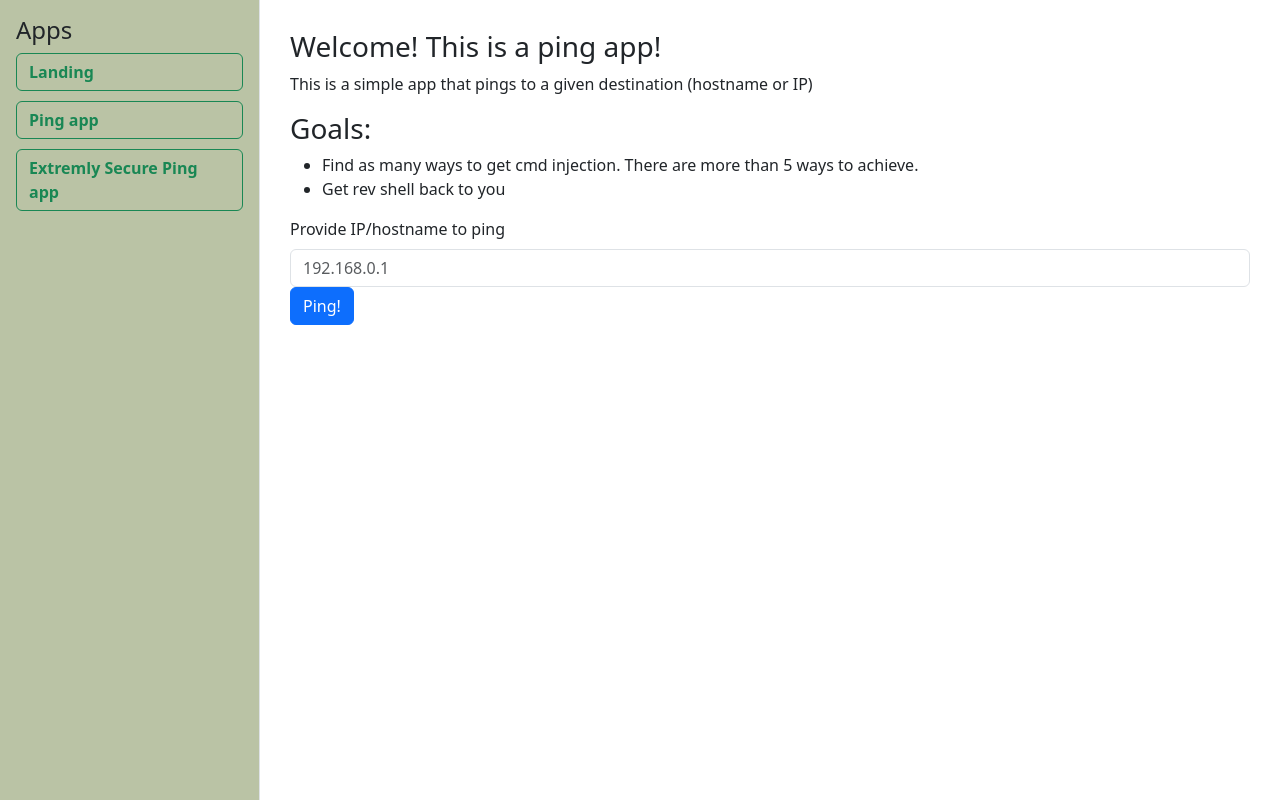
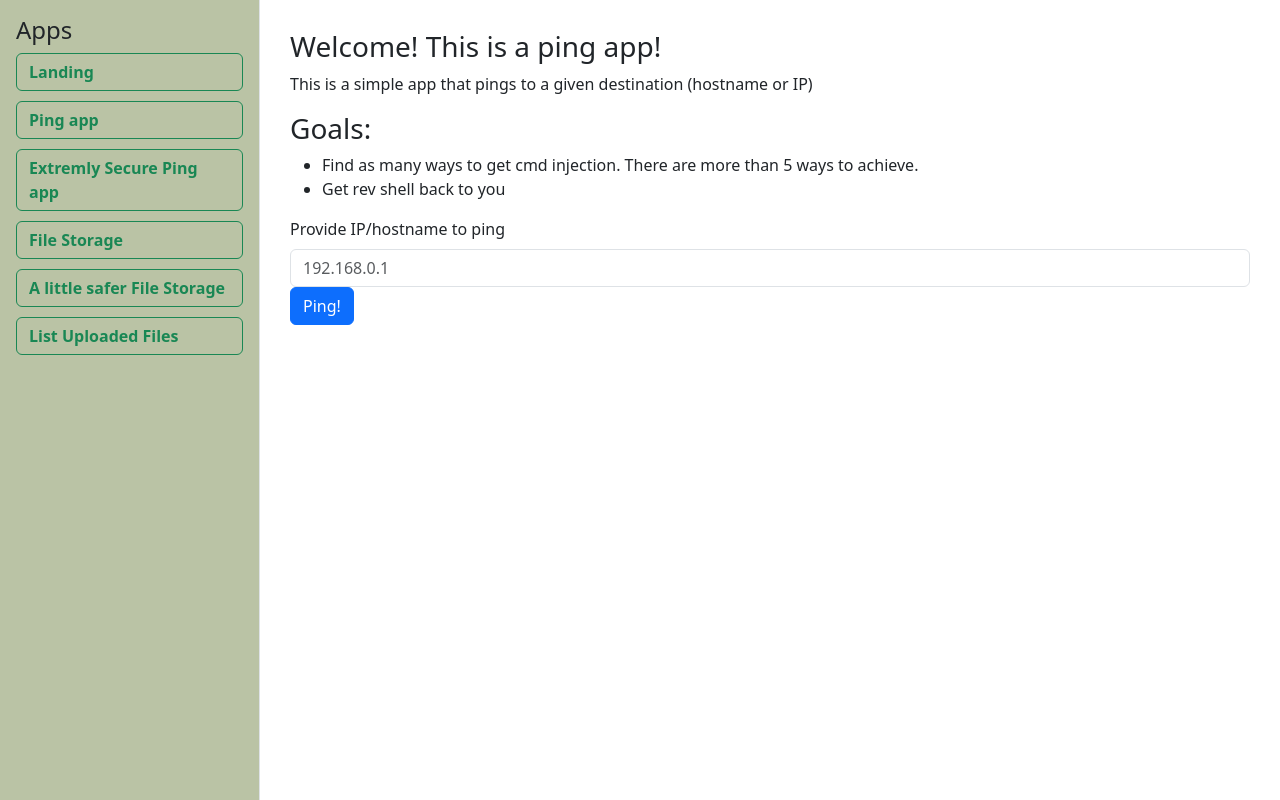
Before and after one commit to nagasivakrishna/Vulnlab, a Flask app: page /dashboard in a window 1280 px wide. Run offline with Flask 3, Linux system fonts and the light colour scheme; some libraries are stand-ins or nearby versions.

Commit message:
added dir traversal, idor app

```diff
--- a/app.py
+++ b/app.py
@@ -1,9 +1,12 @@
-from flask import Flask, render_template, request, redirect, url_for
+from flask import Flask, render_template, request, redirect, url_for, render_template_string
 import os
 import re
 import subprocess
+import uuid
+from werkzeug.utils import safe_join
 
 app = Flask(__name__)
+FILES_DIR = './files'
 
 # Routes
 @app.route('/', methods=['GET', 'PUT', 'POST'])
@@ -67,7 +70,82 @@ def pingsafe():
     return render_template('dashboard.html', show_section='pingsafe', result=result)
 
 
+# File upload and viewing
+@app.route('/files', methods=['GET', 'POST'])
+def files():
+    file_content = ''
+    filename = ''
 
+    if request.method == 'POST':
+        uploaded_file = request.files.get('file')
+        if uploaded_file and uploaded_file.filename:
+            ext = os.path.splitext(uploaded_file.filename)[1]
+            filename = f"{uuid.uuid4().hex}{ext}"
+            save_path = os.path.join(FILES_DIR, filename)
+            uploaded_file.save(save_path)
+            # Redirect to GET with filename as query param
+            return redirect(url_for('files', file=filename))
+
+    if request.method == 'GET' and 'file' in request.args:
+        filename = request.args.get('file')
+        print(f"Requested file: {filename}")
+
+        # Validate filename to prevent directory traversal attacks
+        # Ensure the filename is safe and exists
+        safe_path = safe_join(FILES_DIR, filename)
+
+        #print(f"Safe path: {safe_path}")
+        if not safe_path or not os.path.isfile(safe_path):
+            file_content = f"Error reading file."
+        try:
+            with open(safe_path, 'r', encoding='utf-8') as f:
+                file_content = f.read()
+        except Exception as e:
+            file_content = f"Error reading file"
+
+    return render_template('dashboard.html', show_section='files', filename=filename, file_content=file_content)
+
+# File upload and viewing (unsafe copy)
+@app.route('/filesunsafe', methods=['GET', 'POST'])
+def filesunsafe():
+    file_content = ''
+    filename = ''
+
+    if request.method == 'POST':
+        uploaded_file = request.files.get('file')
+        filename = uploaded_file.filename
+        if uploaded_file and uploaded_file.filename:
+            save_path = os.path.join(FILES_DIR, filename)
+            uploaded_file.save(save_path)
+            # Redirect to GET with filename as query param
+            return redirect(url_for('filesunsafe', file=filename))
+
+    if request.method == 'GET' and 'file' in request.args:
+        filename = request.args.get('file')
+        print(f"Requested file: {filename}")
+
+        safe_path = FILES_DIR+"/"+filename
+        print(f"Safe path: {safe_path}")
+        if not safe_path or not os.path.isfile(safe_path):
+            file_content = f"Error reading file."
+        try:
+            with open(safe_path, 'r', encoding='utf-8') as f:
+                file_content = f.read()
+        except Exception as e:
+            file_content = f"Error reading file"
+
+    return render_template('dashboard.html', show_section='filesunsafe', filename=filename, file_content=file_content)
+
+
+@app.route('/list')
+def list_files():
+    try:
+        files = os.listdir(FILES_DIR)
+        files = [f for f in files if os.path.isfile(os.path.join(FILES_DIR, f))]  # Only list files
+        print(f"Files in directory: {files}")
+        return render_template('dashboard.html', show_section='list', files=files)
+    except Exception as e:
+        return render_template('dashboard.html', show_section='list', message=f"Error listing files")
 
 if __name__ == '__main__':
     app.run(host='0.0.0.0', ssl_context=('cert.pem', 'key.pem'), debug=True)
--- /dev/null
+++ b/files/56526cd6e5fd4952b48cf635d78768ec.txt
@@ -0,0 +1 @@
+This is a top secret file!
--- a/templates/dashboard.html
+++ b/templates/dashboard.html
@@ -41,8 +41,11 @@
     <div class="sidebar p-3">
         <h4>Apps</h4>
         <button class="btn btn-outline-success" onclick="showSection('landing')" data-app-button>Landing</button>
-        <button class="btn btn-outline-success" onclick="showSection('pingunsafe')"data-app-button >Ping app</button>
+        <button class="btn btn-outline-success" onclick="showSection('pingunsafe')" data-app-button>Ping app</button>
         <button class="btn btn-outline-success" onclick="showSection('pingsafe')" data-app-button>Extremly Secure Ping app</button>
+        <button class="btn btn-outline-success" onclick="window.location.href='{{ url_for('filesunsafe') }}'" data-app-button>File Storage</button>
+        <button class="btn btn-outline-success" onclick="window.location.href='{{ url_for('files') }}'" data-app-button>A little safer File Storage</button>
+        <button class="btn btn-outline-success" onclick="window.location.href='{{ url_for('list_files') }}', showSection('list')" data-app-button>List Uploaded Files</button>
     </div>
 
     <!-- Main Content -->
@@ -100,7 +103,87 @@
                 {% endif %}
             </div>
         </div>
-</div>
+
+        <div class="files">
+            <div id="files" class="section">
+                <h3 class="mb-4">A simple storage facility to save files online.</h3>
+                <div class="card mb-4 shadow-sm">
+                    <div class="card-body">
+                        <h5 class="card-title">Upload a File</h5>
+                        <form action="{{ url_for('files') }}" method="post" enctype="multipart/form-data" class="mb-3 d-flex flex-row align-items-center">
+                            <input type="file" name="file" class="form-control me-2" style="max-width: 350px;">
+                            <button type="submit" class="btn btn-success">Upload</button>
+                        </form>
+                    </div>
+                </div>
+
+                <hr class="my-4" style="border-top: 3px solid #6c757d;">
+
+                <div class="card shadow-sm">
+                    <div class="card-body">
+                        <h5 class="card-title">Read a File</h5>
+                        <form action="{{ url_for('files') }}" method="get" class="mb-3 d-flex flex-row align-items-center">
+                            <input type="text" name="file" class="form-control me-2" placeholder="Enter filename to read" style="max-width: 350px;">
+                            <button type="submit" class="btn btn-primary">Read</button>
+                        </form>
+                        {% if file_content and show_section == 'files' %}
+                            <h6>File Content:</h6>
+                            <pre class="bg-light p-3 rounded" style="max-height: 300px; overflow: auto;">{{ file_content }}</pre>
+                        {% endif %}
+                    </div>
+                </div>
+            </div>
+        </div>
+
+        <div class="filesunsafe">
+            <div id="filesunsafe" class="section">
+                <h3 class="mb-4">A simple storage facility to save files online.</h3>
+                <div class="card mb-4 shadow-sm">
+                    <div class="card-body">
+                        <h5 class="card-title">Upload a File</h5>
+                        <form action="{{ url_for('filesunsafe') }}" method="post" enctype="multipart/form-data" class="mb-3 d-flex flex-row align-items-center">
+                            <input type="file" name="file" class="form-control me-2" style="max-width: 350px;">
+                            <button type="submit" class="btn btn-success">Upload</button>
+                        </form>
+                    </div>
+                </div>
+
+                <hr class="my-4" style="border-top: 3px solid #6c757d;">
+
+                <div class="card shadow-sm">
+                    <div class="card-body">
+                        <h5 class="card-title">Read a File</h5>
+                        <form action="{{ url_for('filesunsafe') }}" method="get" class="mb-3 d-flex flex-row align-items-center">
+                            <input type="text" name="file" class="form-control me-2" placeholder="Enter filename to read" style="max-width: 350px;">
+                            <button type="submit" class="btn btn-primary">Read</button>
+                        </form>
+                        {% if file_content and show_section == 'filesunsafe' %}
+                            <h6>File Content:</h6>
+                            <pre class="bg-light p-3 rounded" style="max-height: 300px; overflow: auto;">{{ file_content }}</pre>
+                        {% endif %}
+                    </div>
+                </div>
+            </div>
+        </div>
+        <div class="list">
+                <div id="list" class="section">
+                    <h3 class="mb-4">List of Uploaded Files</h3>
+                    {% if message %}
+                        <p>{{ message }}</p>
+                    {% endif %}
+                    {% if files %}
+                        <ul class="list-group mb-3">
+                            {% for file in files %}
+                                <li class="list-group-item d-flex justify-content-between align-items-center">
+                                    {{ file }}
+                                    <a href="{{ url_for('files', file=file) }}" class="btn btn-sm btn-outline-primary">View</a>
+                                </li>
+                            {% endfor %}
+                        </ul>
+                    {% endif %}
+                </div>
+        </div>
+    </div>
 
 
     <!-- JavaScript -->
```
Also changed, not shown: files/3002d08f680449f2bf973bfead856c50.md (added, +18 -0 lines), files/f977220b09d8476b9bbbae34d248cb88.txt (added).
